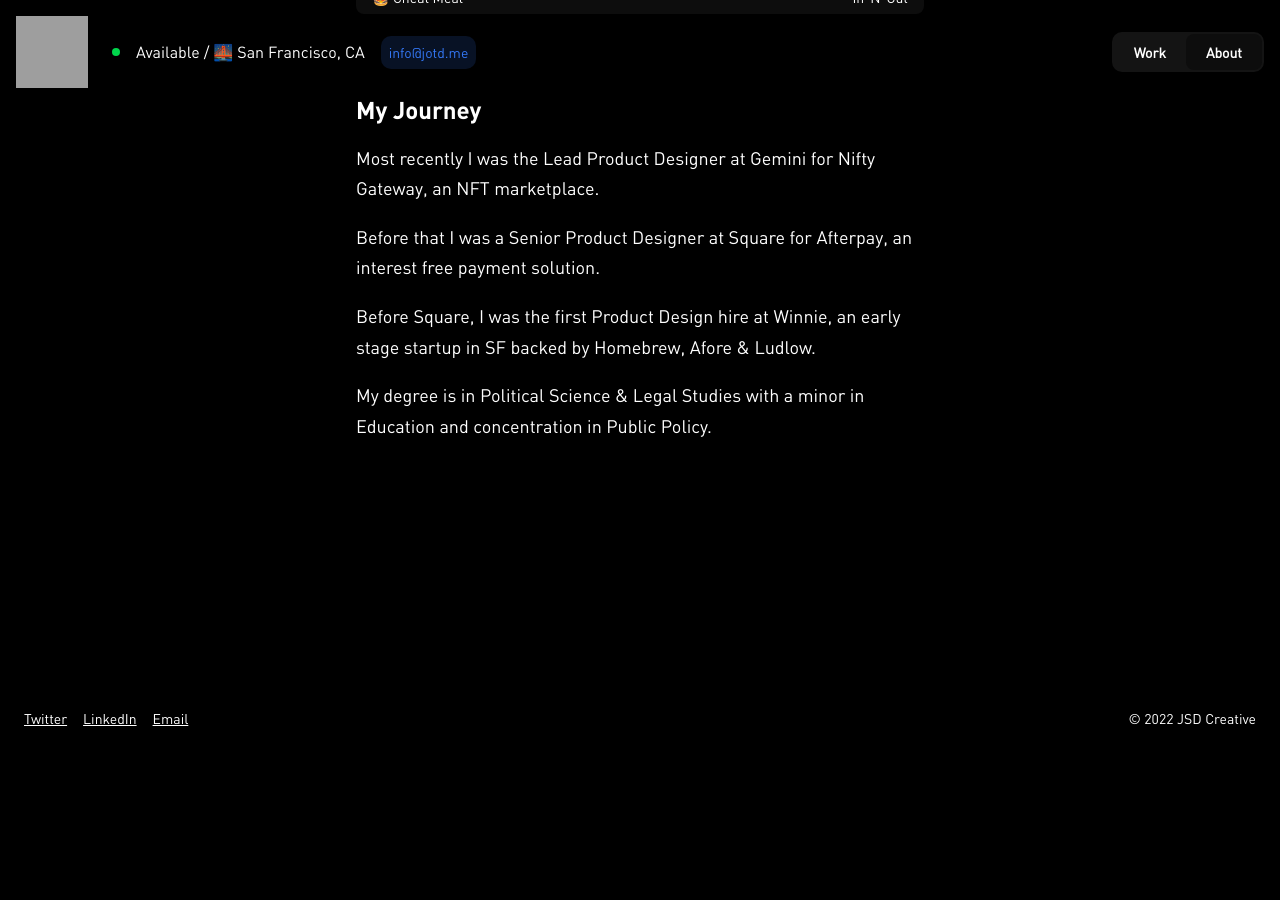
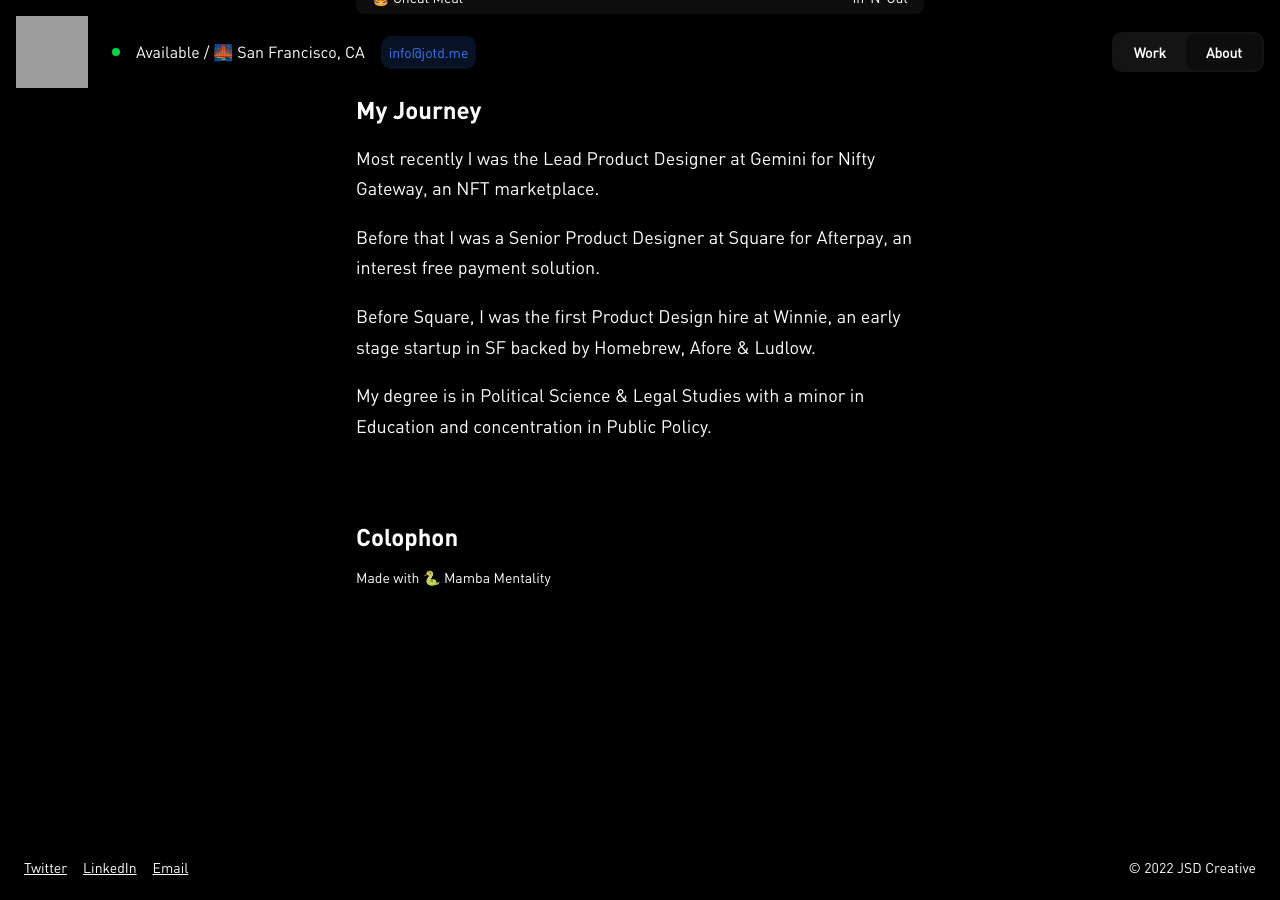
Before and after one commit to jotd/jotd-portfolio, a Jekyll site: the page about/index.html, which Jekyll copies as it is, in a window 1280 px wide and 900 px high, scrolled down 1125 px. Built offline with Jekyll 4.4.1, drawn with Linux system fonts in a browser that asks for light colours; before the commit the page ends 1876 px from its top, so only the background shows below that; grey boxes are pictures that could not be loaded.

Commit message:
Update index.html

```diff
--- a/about/index.html
+++ b/about/index.html
@@ -129,15 +129,18 @@
       </p>
     </div>
 
-    <!-- <div id="margin-below-header" class="content-about">
+    <div id="margin-below-header" class="content-about">
       <span class="text-subheader-3 ">Colophon</span>
       <p class="text-body colophon">
+        Made with 🐍 Mamba Mentality
+      </p>
+      <!-- <p class="text-body colophon">
         This site was designed with classic HTML,CSS & Javascript. Jekyll was
         used to convert my code into a static site that is hosted on GitHub
         pages. Gulp sped up my workflow by automatically converting my sass
         into css, refreshing my browser and adding pesky vendor prefixes.
-      </p>
-    </div> -->
+      </p> -->
+    </div>
 
     <div class="footer desktop">
       <div class="footer-links">
```
